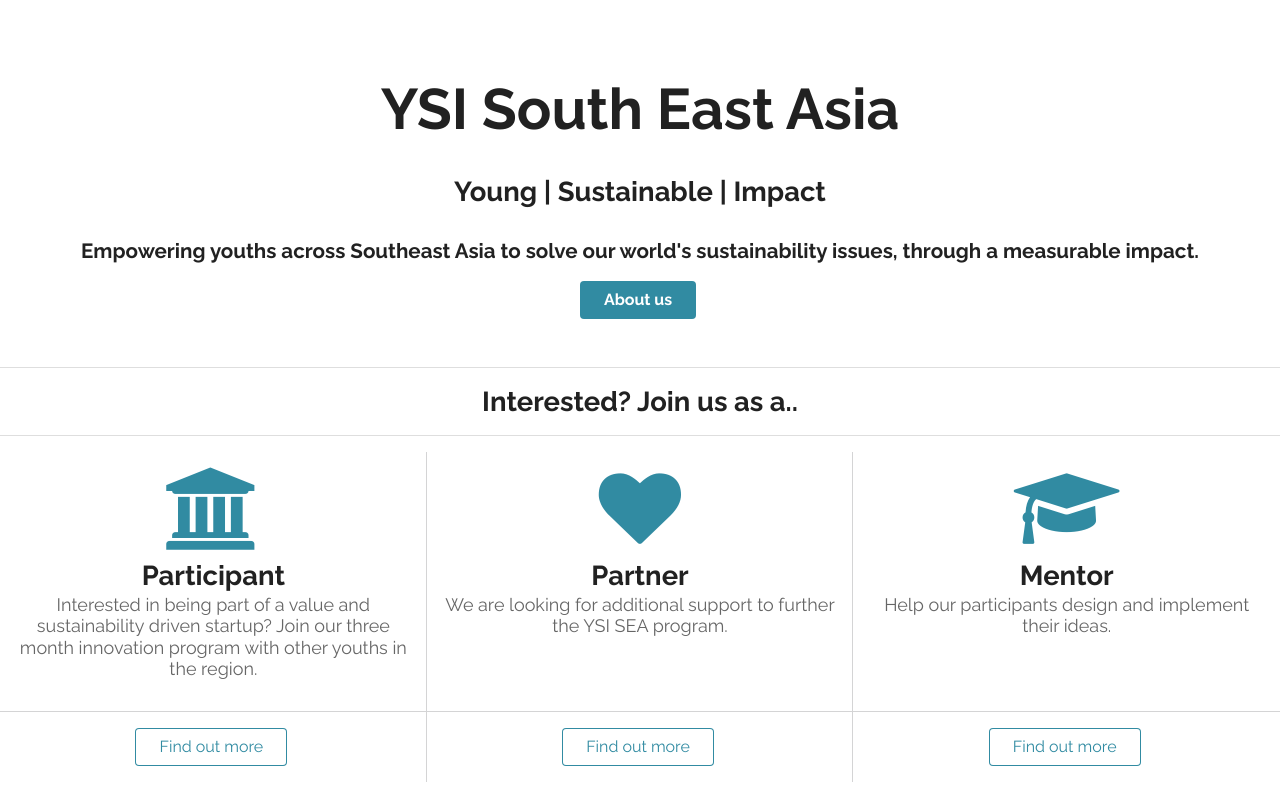
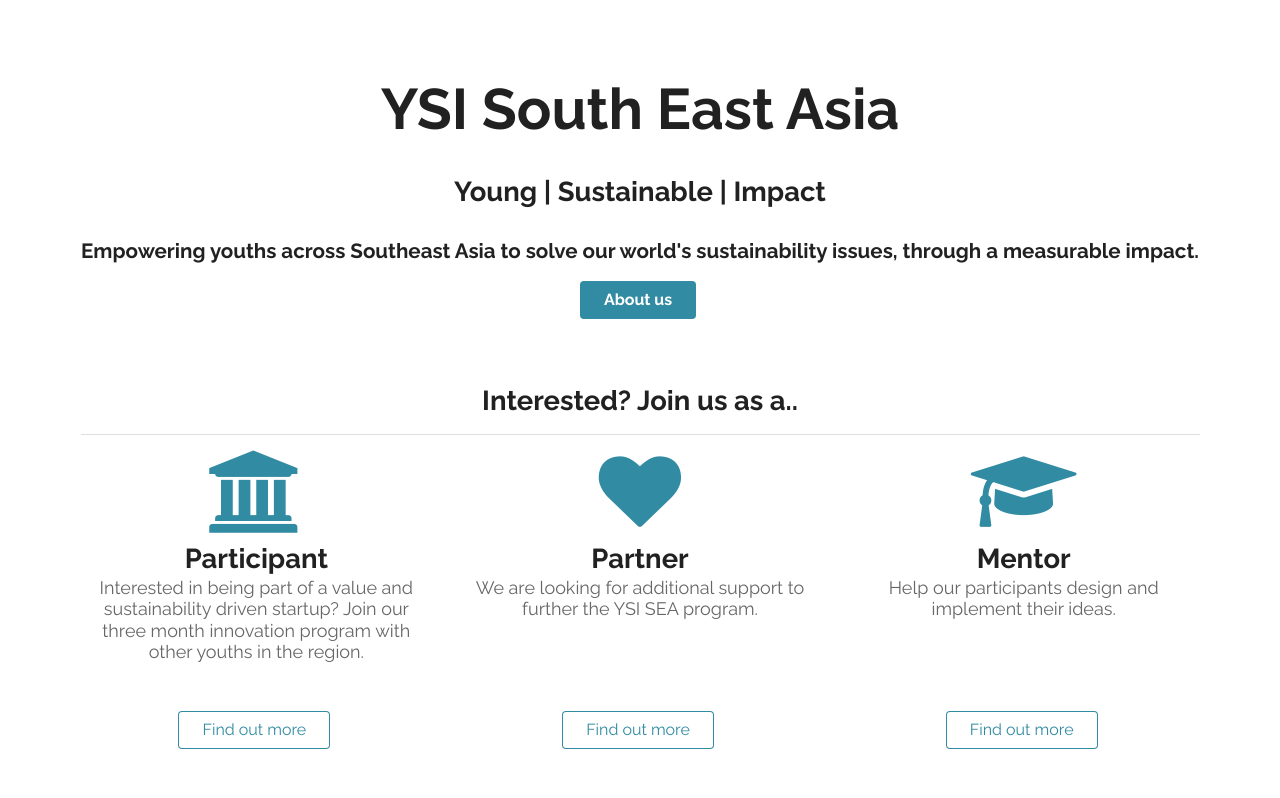
Before and after one commit to frizensami/ysi-website, a Flask app: page / in a window 1280 px wide. Shown: the part 58-856 px from the top of the page. After the commit the page ends 807 px from the top, so only its background shows below. Run offline with Flask 2, Linux system fonts and the light colour scheme.

Commit message:
Add build script, add container to home page

```diff
--- a/templates/index.html
+++ b/templates/index.html
@@ -27,6 +27,7 @@
 </div>
 </div>
 
+<div class="ui container">
 <div class="ui vertical masthead center aligned segment">
    <div class="ui padded text container" >
        <h1 class="ui header" style="margin-top: 1em;"> YSI South East Asia </h1>
@@ -35,12 +36,14 @@
     <h3 > Empowering youths across Southeast Asia to solve our world's sustainability issues, through a measurable impact.</h3>
     <a href="/about" class="ui primary button" style="margin-bottom: 2em;">About us</a>
 </div>
+</div>
+
+<div class="ui container">
 <div class="ui vertical center aligned segment">
     <h2> Interested? Join us as a.. </h2>
 </div>
-
 <div class="ui vertical stripe segment">
-<div class="ui equal width stackable internally celled grid">
+<div class="ui equal width stackable  grid">
 <div class="center aligned row">
     <div class="column">
         <h2 class="ui center aligned icon header">
@@ -89,6 +92,6 @@
 </div>
 </div>
 </div>
-
+</div>
 </body>
 </html>
```
Also changed, not shown: README.md (added), 1 other file.
